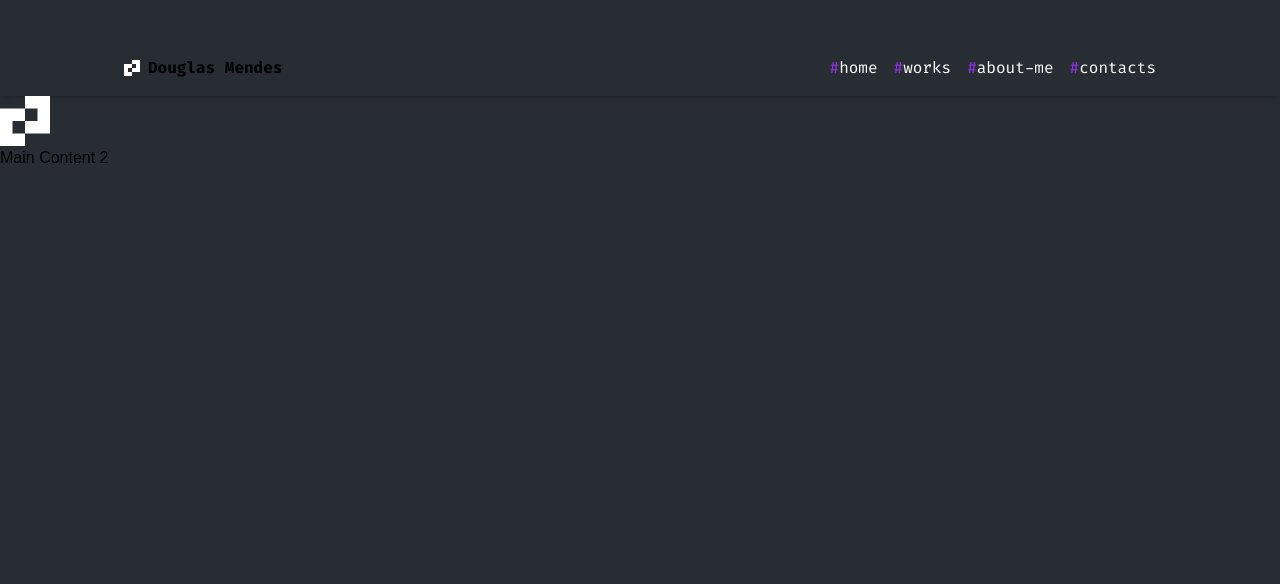
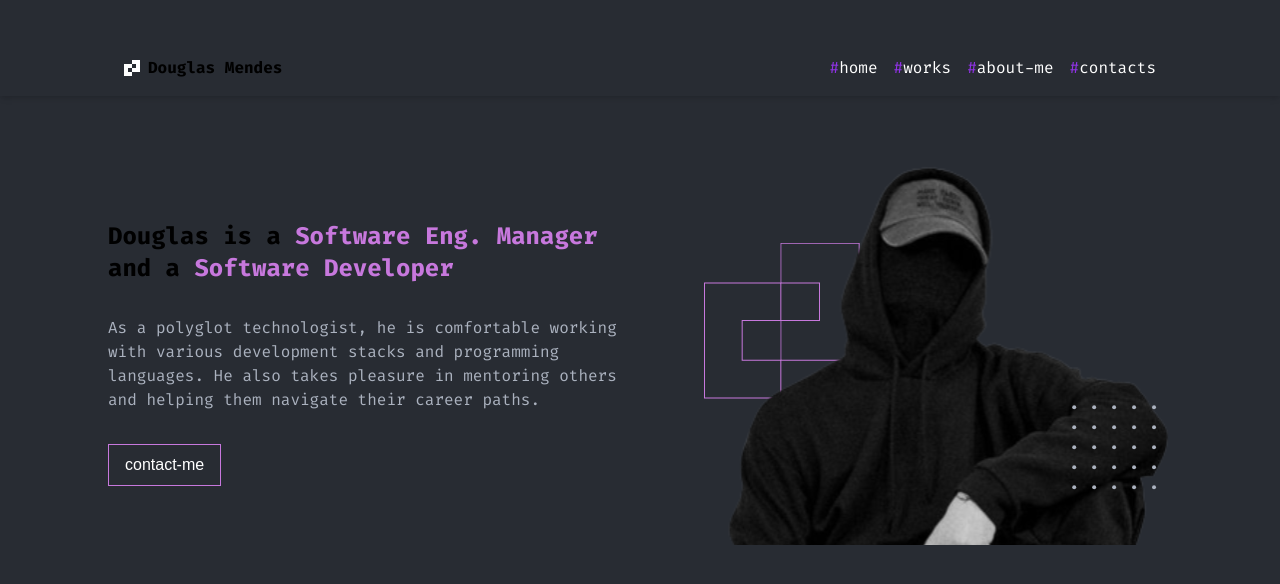
Before and after one commit to mendesbarreto/portfolio-nextjs, a Next.js app: page / in a window 1280 px wide. Shown: the top 584 px of the page. Built offline with nearby package versions, Linux system fonts and the light colour scheme.

Commit message:
chore: Add home summary component

```diff
--- a/src/app/page.tsx
+++ b/src/app/page.tsx
@@ -1,6 +1,6 @@
 import { Header } from "@/components/header";
+import { HomeSummary } from "@/components/home-summary";
 import Head from "next/head";
-import Image from "next/image";
 
 export default function Home() {
 	return (
@@ -11,17 +11,7 @@ export default function Home() {
 			</Head>
 
 			<Header />
-
-			<main>
-				<Image
-					src="/icons/ic_logo.svg"
-					alt="Icon"
-					width={50}
-					height={50}
-					layout="fixed"
-				/>
-				<h2> Main Content 2</h2>
-			</main>
+			<HomeSummary className="max-w-1064 mx-auto pt-16" />
 		</div>
 	);
 }
--- /dev/null
+++ b/src/components/base-button.tsx
@@ -0,0 +1,20 @@
+"use client";
+
+import React from "react";
+
+interface TitleButtonProps {
+	onClick?: () => void;
+	title: string;
+	className?: string;
+}
+
+export function TitleButton({ title, onClick, className }: TitleButtonProps) {
+	return (
+		<button
+			onClick={onClick}
+			className={`border border-mPurple bg-background text-white py-2 px-4 ${className}`}
+		>
+			{title}
+		</button>
+	);
+}
--- /dev/null
+++ b/src/components/home-summary.tsx
@@ -0,0 +1,49 @@
+"use client";
+
+import React from "react";
+
+import { TitleButton } from "./base-button";
+import Image from "next/image";
+
+interface HomeSummaryProps {
+	className?: string;
+}
+
+export function HomeSummary({ className }: HomeSummaryProps) {
+	const handleClick = () => {
+		alert("Contact me!");
+	};
+
+	return (
+		<div className={`flex justify-between items-center ${className}`}>
+			<div id="home-summary" className="w-1/2 items-center">
+				<div className="flex-col font-fira text-2xl font-bold text-white-600">
+					<div>
+						<span>Douglas is a </span>
+						<span className="text-mPurple">Software Eng. Manager </span>
+						<span>and a </span>
+						<span className="text-mPurple">Software Developer</span>
+					</div>
+				</div>
+				<div className="font-fira text-mGray pt-8">
+					As a polyglot technologist, he is comfortable working with various
+					development stacks and programming languages. He also takes pleasure
+					in mentoring others and helping them navigate their career paths.
+				</div>
+				<div className="pt-8">
+					<TitleButton onClick={handleClick} title="contact-me"></TitleButton>
+				</div>
+			</div>
+
+			<div className="flex-initial w-[468px]">
+				<Image
+					src="/img-profile.svg"
+					alt="Icon"
+					className="w-full h-auto"
+					width={468}
+					height={386}
+				/>
+			</div>
+		</div>
+	);
+}
--- a/tailwind.config.ts
+++ b/tailwind.config.ts
@@ -20,14 +20,14 @@ export default {
 			},
 
 			colors: {
-				background: "#282C33",
-				primary: "#E06B74",
-				secondary: "#98C379",
-				accent: "#E5C07A",
-				info: "#62AEEF",
-				warning: "#C778DD",
-				success: "#55B6C2",
-				neutral: "#ABB2BF",
+				background: "#282C33", // dark gray
+				mPurple: "#C778DD", // purple
+				mRed: "#E06B74", // red
+				mGreen: "#98C379", // green
+				mYellow: "#E5C07A", // yellow
+				mBlue: "#62AEEF", // blue
+				mTeal: "#55B6C2", // teal
+				mGray: "#ABB2BF", // gray
 			},
 		},
 	},
```
Also changed, not shown: public/img-profile.svg (added).
